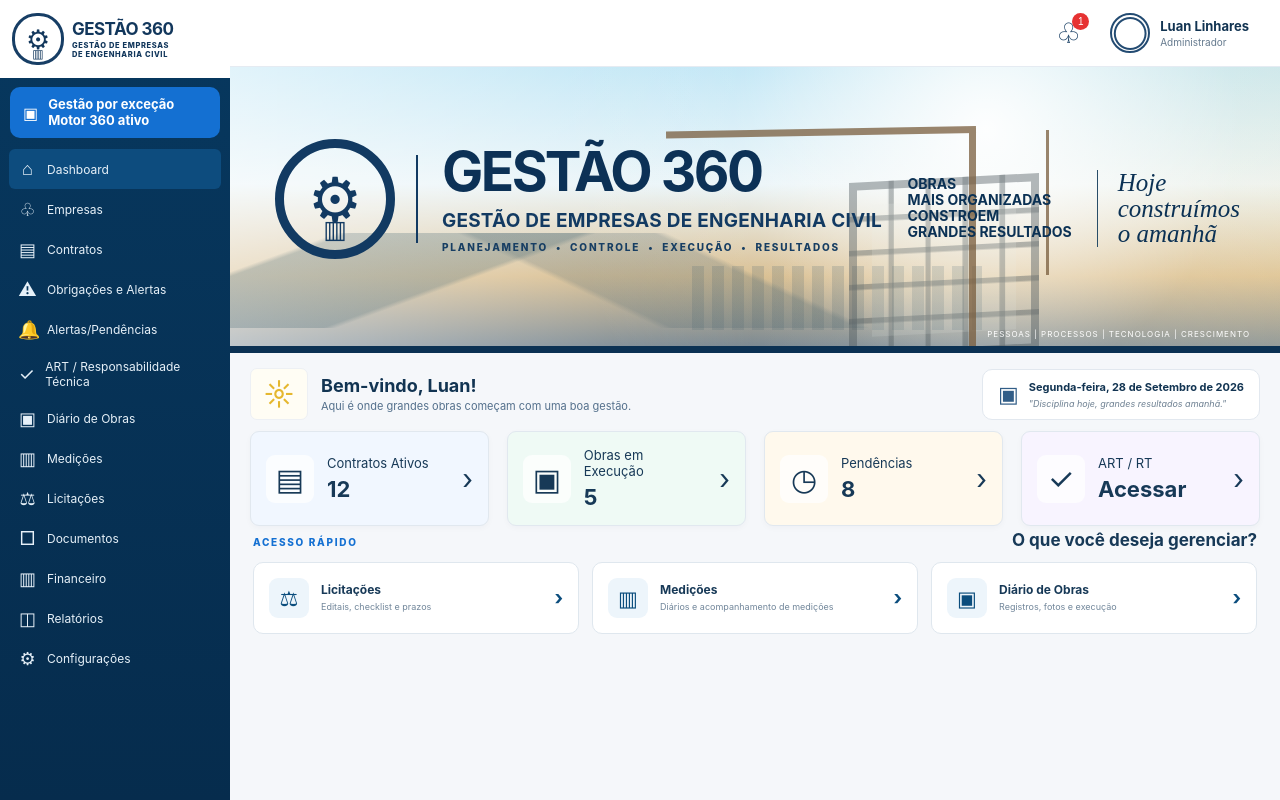
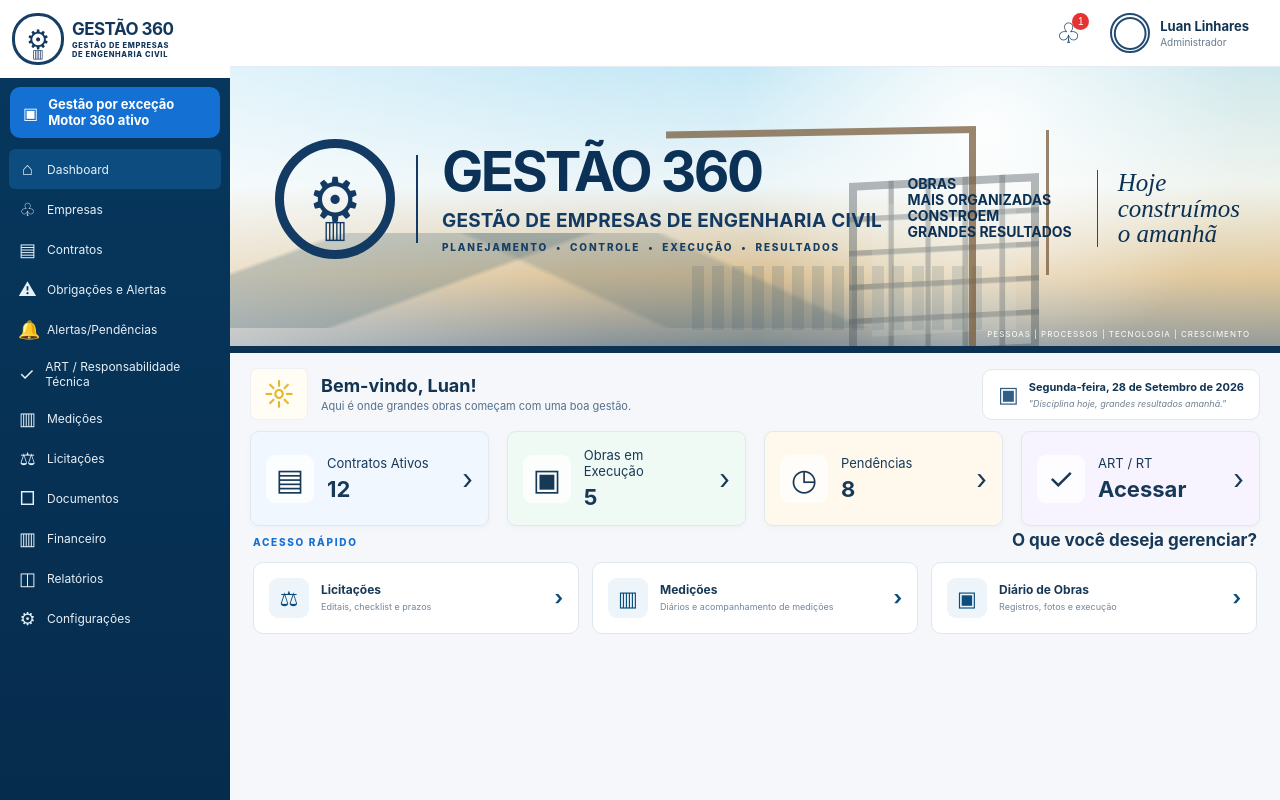
Before and after one commit to luanlinhareslife/gestao360, a React (Vite) app: page / in a window 1280 px wide. Built offline with nearby package versions, Linux system fonts and the light colour scheme.

Commit message:
Move functional Diary 360 into Measurements navigation

```diff
--- a/src/App.tsx
+++ b/src/App.tsx
@@ -11,7 +11,6 @@ const modules = [
   ['Obrigações e Alertas', '⚠'],
   ['Alertas/Pendências', '🔔'],
   ['ART / Responsabilidade Técnica', '✓'],
-  ['Diário de Obras', '▣'],
   ['Medições', '▥'],
   ['Licitações', '⚖'],
   ['Documentos', '□'],
@@ -128,9 +127,8 @@ export default function App() {
         {active === 'Alertas/Pendências' && <AlertasPendenciasModule />}
         {active === 'ART / Responsabilidade Técnica' && <ArtModule />}
         {active === 'Licitações' && <LicitacoesModule />}
-        {active === 'Diário de Obras' && <Diario360Module />}
-        {active === 'Medições' && <MedicoesModule onOpenDiaries={() => setActive('Diário de Obras')} />}
-        {!['Dashboard', 'Empresas', 'Contratos', 'Obrigações e Alertas', 'Alertas/Pendências', 'ART / Responsabilidade Técnica', 'Licitações', 'Diário de Obras', 'Medições'].includes(active) && (
+        {active === 'Medições' && <Diario360Module />}
+        {!['Dashboard', 'Empresas', 'Contratos', 'Obrigações e Alertas', 'Alertas/Pendências', 'ART / Responsabilidade Técnica', 'Licitações', 'Medições'].includes(active) && (
           <section className="module-placeholder"><div className="placeholder-icon">{modules.find(([name]) => name === active)?.[1]}</div><h2>{active}</h2><p>Este módulo será desenvolvido dentro da plataforma definitiva do Gestão 360.</p></section>
         )}
       </main>
```
